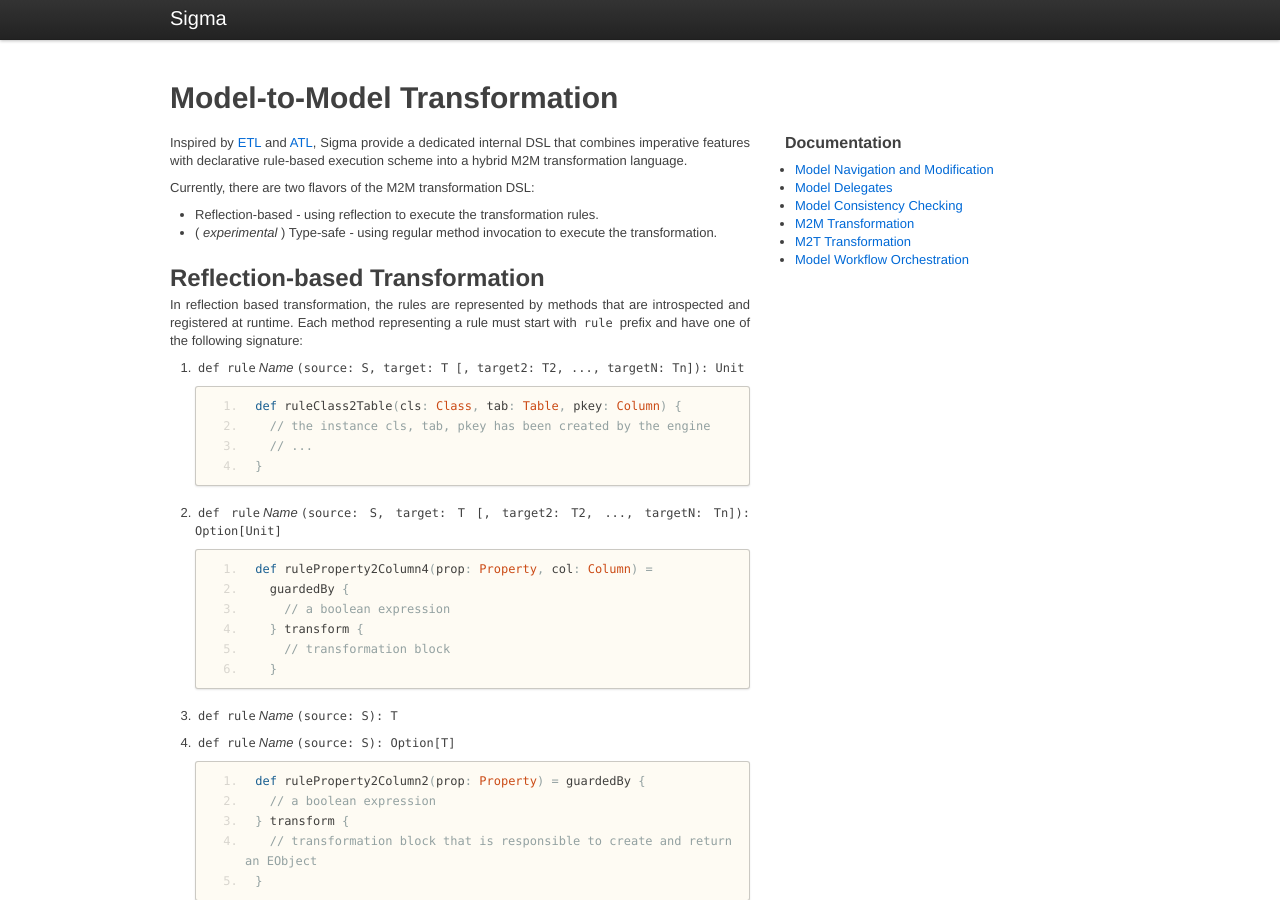
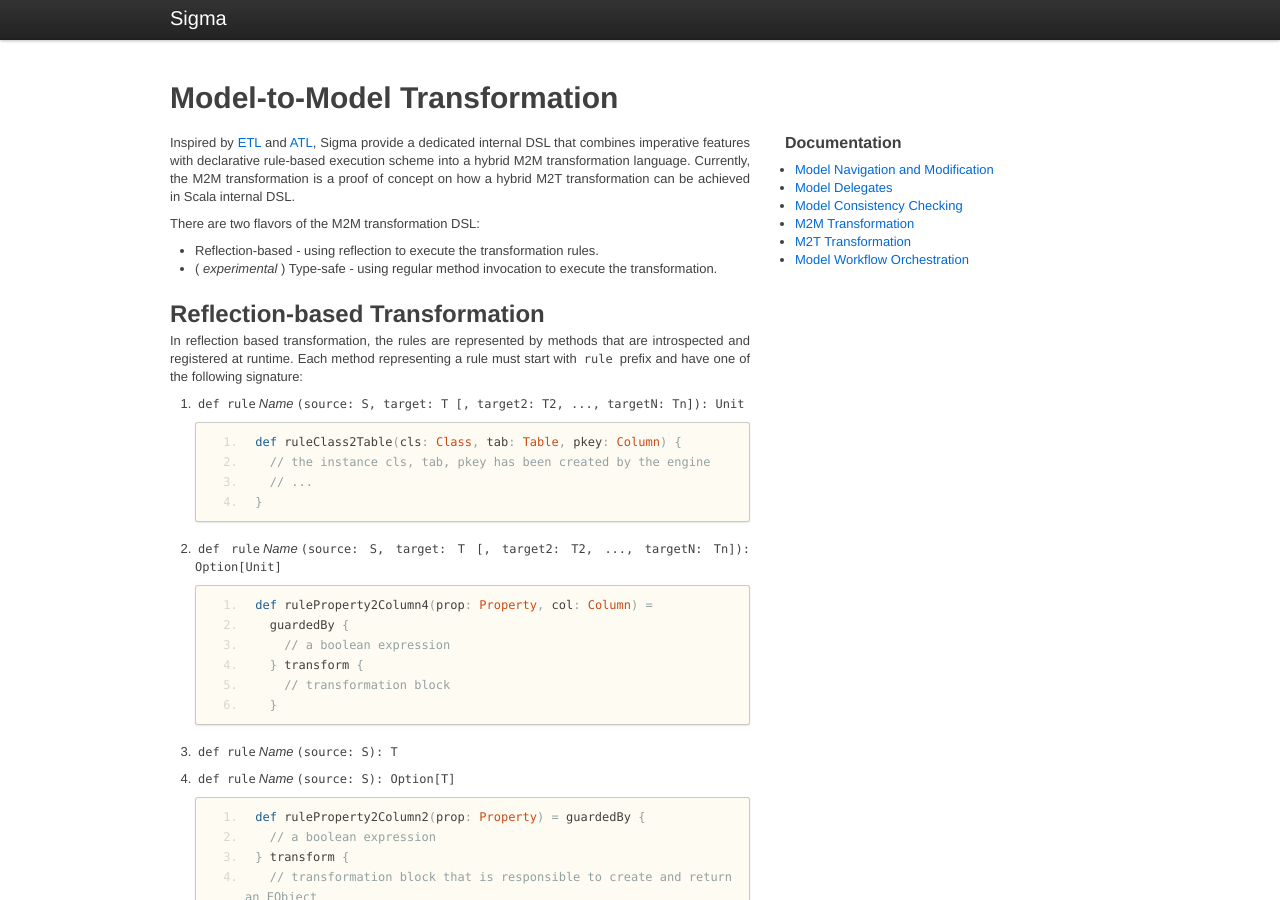
Before and after one commit to fikovnik/Sigma, a Jekyll site: the page built from m2m-transformation.md, in a window 1280 px wide and 900 px high. Built offline with Jekyll 4.4.1, drawn with Linux system fonts in a browser that asks for light colours.

Commit message:
More info about M2M transfromation

```diff
--- a/m2m-transformation.md
+++ b/m2m-transformation.md
@@ -3,9 +3,9 @@ layout: docs
 title: Model-to-Model Transformation
 ---
 
-Inspired by [ETL](http://www.eclipse.org/epsilon/doc/etl/) and [ATL](http://www.eclipse.org/atl/), Sigma provide a dedicated internal DSL that combines imperative features with declarative rule-based execution scheme into a hybrid M2M transformation language.
+Inspired by [ETL](http://www.eclipse.org/epsilon/doc/etl/) and [ATL](http://www.eclipse.org/atl/), Sigma provide a dedicated internal DSL that combines imperative features with declarative rule-based execution scheme into a hybrid M2M transformation language. Currently, the M2M transformation is a proof of concept on how a hybrid M2T transformation can be achieved in Scala internal DSL.
 
-Currently, there are two flavors of the M2M transformation DSL:
+There are two flavors of the M2M transformation DSL:
 
 - Reflection-based - using reflection to execute the transformation rules.
 - ( _experimental_ ) Type-safe - using regular method invocation to execute the transformation.
```
